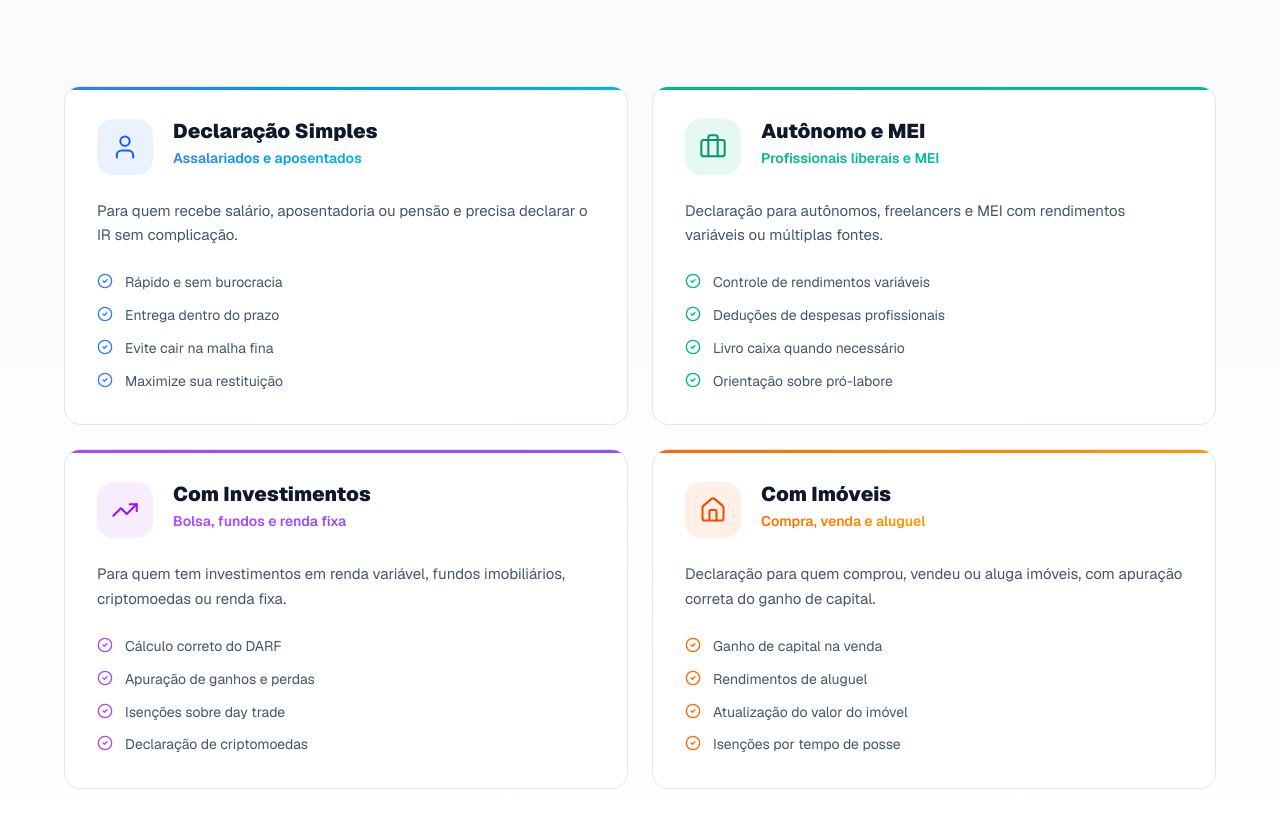
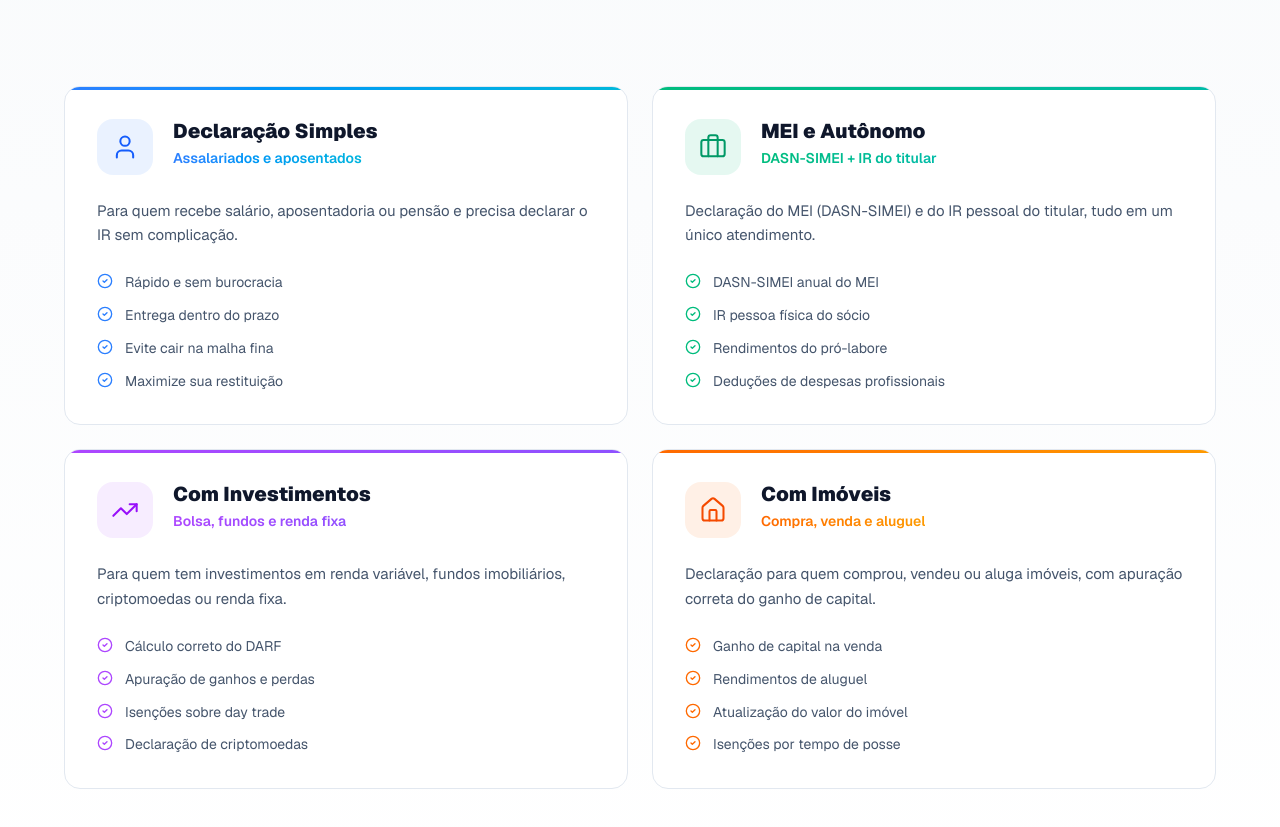
Before and after one commit to jeanpaulo1998/FLORIANO-CO., a Next.js app: page / in a window 1280 px wide. Shown: the part 1202-2029 px from the top of the page. Built offline with nearby package versions, Linux system fonts and the light colour scheme.

Commit message:
new commit

```diff
--- a/components/services.tsx
+++ b/components/services.tsx
@@ -17,14 +17,14 @@ const services = [
   {
     id: 2,
     icon: Briefcase,
-    title: 'Autônomo e MEI',
-    subtitle: 'Profissionais liberais e MEI',
-    description: 'Declaração para autônomos, freelancers e MEI com rendimentos variáveis ou múltiplas fontes.',
+    title: 'MEI e Autônomo',
+    subtitle: 'DASN-SIMEI + IR do titular',
+    description: 'Declaração do MEI (DASN-SIMEI) e do IR pessoal do titular, tudo em um único atendimento.',
     benefits: [
-      'Controle de rendimentos variáveis',
-      'Deduções de despesas profissionais',
-      'Livro caixa quando necessário',
-      'Orientação sobre pró-labore'
+      'DASN-SIMEI anual do MEI',
+      'IR pessoa física do sócio',
+      'Rendimentos do pró-labore',
+      'Deduções de despesas profissionais'
     ]
   },
   {
```
